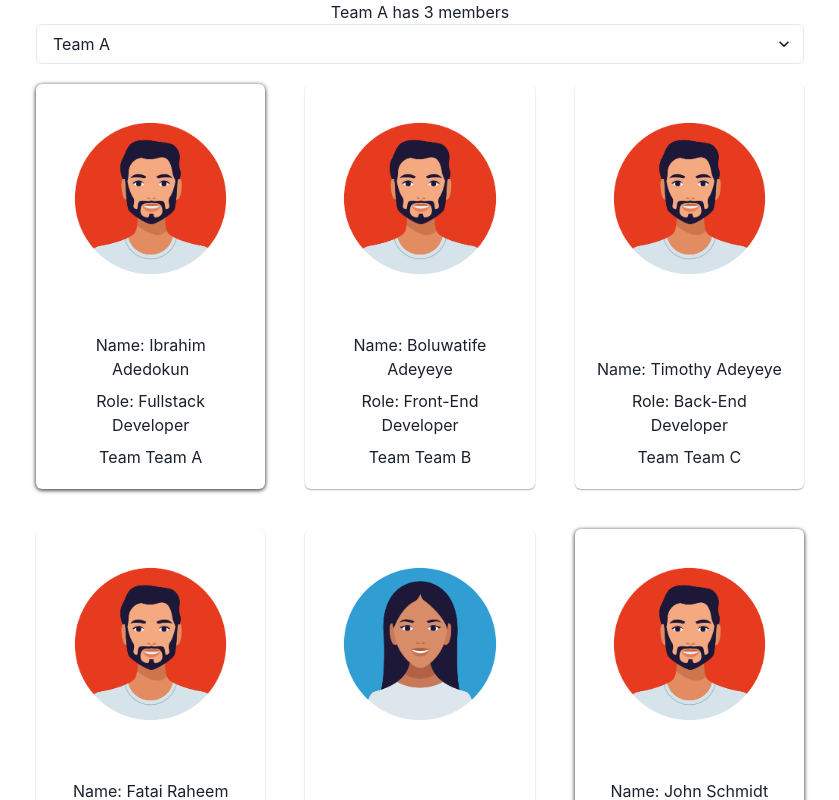
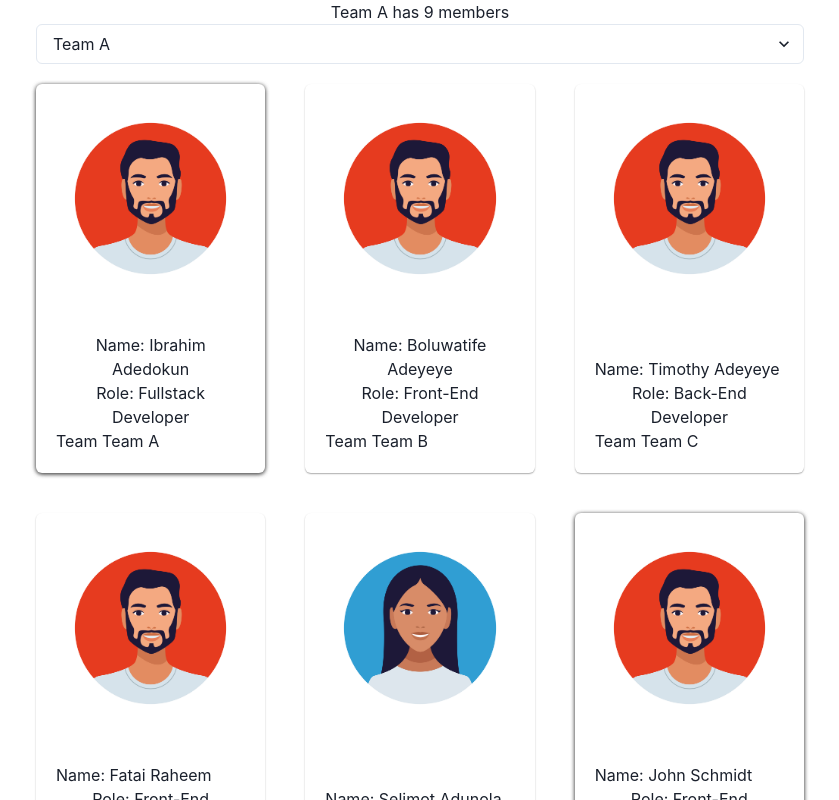
Before and after one commit to Adebayorr/freecode-react-one, a React (Vite) app: page / in a window 1280 px wide. Shown: the top 800 px of the page, without its empty margins (220-1059 px from the left). Built offline with nearby package versions, Linux system fonts and the light colour scheme.

Commit message:
Install react-router-dom 6.4 for routing

```diff
--- a/package.json
+++ b/package.json
@@ -16,7 +16,8 @@
     "framer-motion": "^10.16.4",
     "prop-types": "^15.8.1",
     "react": "^18.2.0",
-    "react-dom": "^18.2.0"
+    "react-dom": "^18.2.0",
+    "react-router-dom": "6.4"
   },
   "devDependencies": {
     "@types/react": "^18.2.15",
--- a/src/App.jsx
+++ b/src/App.jsx
@@ -1,9 +1,9 @@
 import Employees from "./Employees"
-import Footer from "./Footer"
-import Header from "./Header"
 import { ChakraProvider } from "@chakra-ui/react"
 // import data from "../data/data";
 import { useState } from "react";
+import { createBrowserRouter, RouterProvider, Route, createRoutesFromElements} from "react-router-dom";
+import RootLayer from "./RootLayer";
 
 function App() {
   const [selectedTeam, setTeam] = useState(JSON.parse(localStorage.getItem("Team")) || "Team A")
@@ -93,12 +93,22 @@ function App() {
     useState(() => {
         localStorage.setItem("Team", JSON.stringify(selectedTeam))
     }, [selectedTeam])
+
+    const router = createBrowserRouter(
+        createRoutesFromElements(
+            <Route path="/"  element={<RootLayer selectedTeam={selectedTeam} employees={employees}/>}>
+                <Route index element={ <Employees
+                employees={employees} handleEmployeeCardClick={handleEmployeeCardClick}
+                handleTeamSelection={handleTeamSelection} selectedTeam={selectedTeam} />}/>
+            </Route>
+        )
+     )
   return (
     <ChakraProvider>
-      <Header selectedTeam={selectedTeam} selectedTeamCount={employees.filter(employee => employee.team === selectedTeam).length}/>
-      <Employees employees={employees} handleEmployeeCardClick={handleEmployeeCardClick} selectedTeam={selectedTeam} handleTeamSelection={handleTeamSelection}/>
-      <Footer />
+        <RouterProvider  router={router}/>
     </ChakraProvider>
+
+
   )
 }
 
--- a/src/Employees.jsx
+++ b/src/Employees.jsx
@@ -1,4 +1,4 @@
-import { Card, CardBody, CardFooter, Stack, SimpleGrid, Select } from "@chakra-ui/react";
+import { Card, CardBody, CardFooter, SimpleGrid, Select, Flex } from "@chakra-ui/react";
 import male from "./assets/male.jpg"
 import female from "./assets/female.jpg"
 import PropTypes from "prop-types"
@@ -23,11 +23,11 @@ const Employees = ({handleEmployeeCardClick, handleTeamSelection, selectedTeam,
                             <img src={employee.gender === "male" ? male : female} alt="" />
                         </CardBody>
                         <CardFooter>
-                            <Stack>
+                            <Flex flexDirection={"column"} alignItems={"flex-start"}>
                                 <h4>Name: { employee.fullName }</h4>
                                 <p>Role: { employee.role }</p>
                                 <p>Team { employee.team }</p>
-                            </Stack>
+                            </Flex>
                         </CardFooter>
                     </Card>
                 ))}
--- /dev/null
+++ b/src/RootLayer.jsx
@@ -0,0 +1,21 @@
+import { Outlet } from "react-router-dom";
+import Footer from "./Footer";
+import Header from "./Header"
+import PropTypes from "prop-types"
+
+const RootLayer = ({selectedTeam, employees}) => {
+    return (
+        <>
+        <Header selectedTeam={selectedTeam} selectedTeamCount={employees.map(employee => employee.team === selectedTeam).length}/>
+        <Outlet />
+        <Footer />
+        </>
+     );
+}
+
+export default RootLayer;
+
+RootLayer.propTypes = {
+    selectedTeam: PropTypes.string.isRequired,
+    employees: PropTypes.number.isRequired
+}
```
Also changed, not shown: 1 other file (tests, documents, lock files or other folders).
